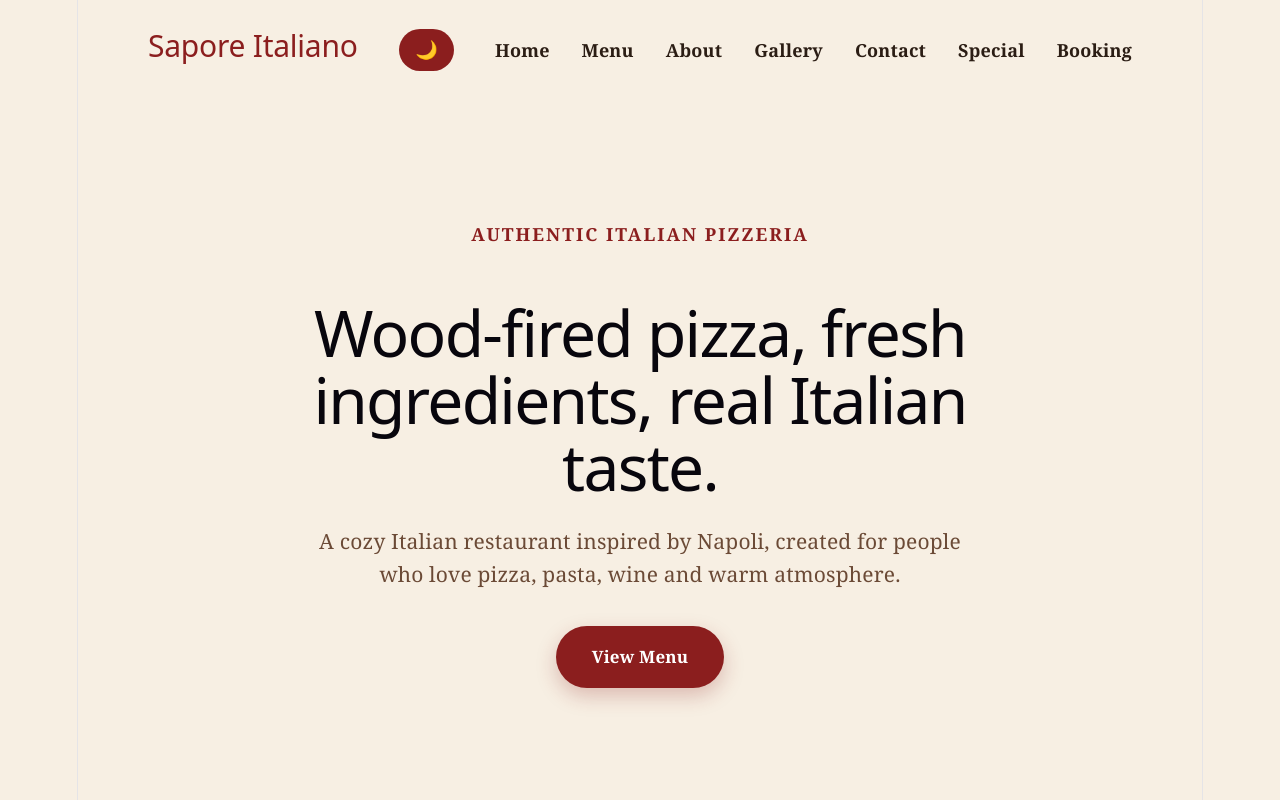
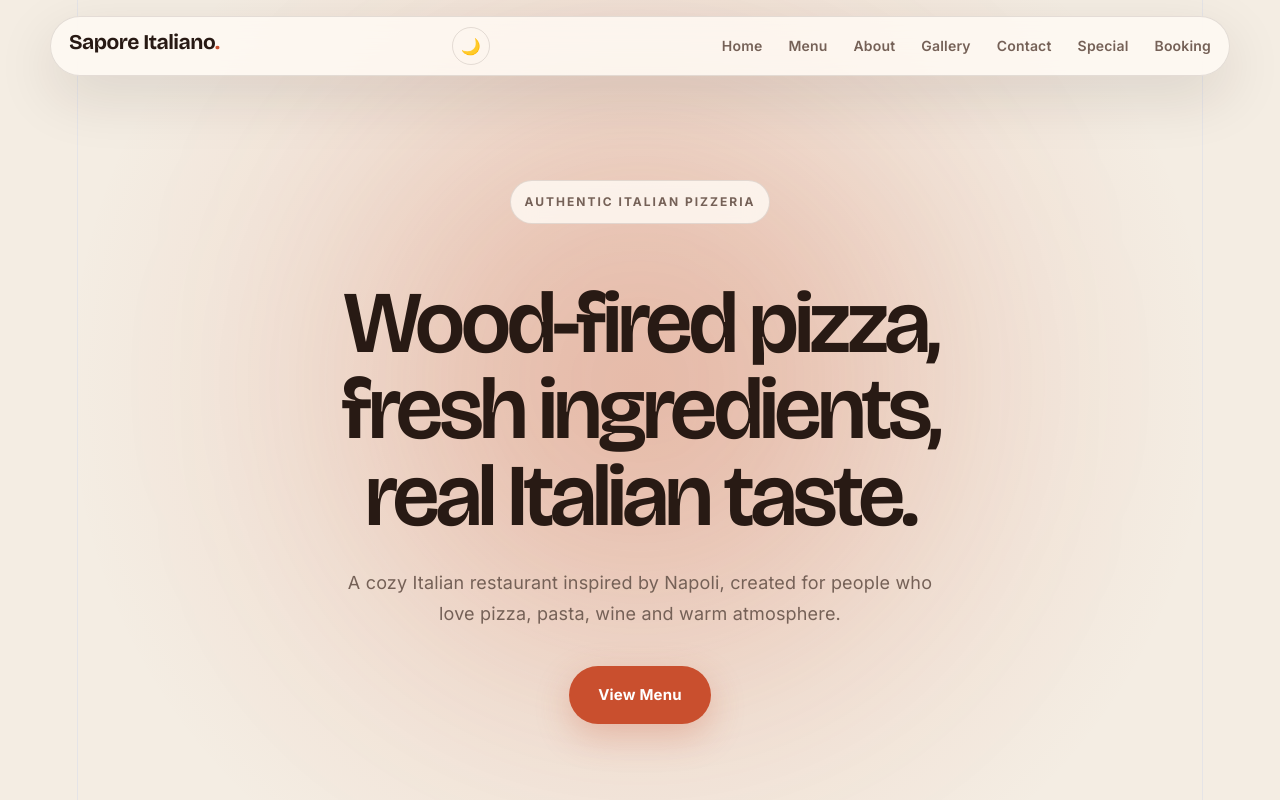
Before and after one commit to evolflow/pizzeria-website, a React (Vite) app: page / in a window 1280 px wide. Shown: the top 800 px of the page. Built offline with nearby package versions, Linux system fonts and the light colour scheme.

Commit message:
Coding session 84

```diff
--- a/src/App.css
+++ b/src/App.css
@@ -1,3 +1,5 @@
+@import url("https://fonts.googleapis.com/css2?family=Bricolage+Grotesque:wght@500;600;700&family=Inter:wght@400;500;600;700&display=swap");
+
 html {
   scroll-behavior: smooth;
 }
@@ -985,3 +987,313 @@ body {
 .dark .no-results {
   color: #e7d8c5;
 }
+
+/* ========================================
+   MODERN REDESIGN — GLOBAL, NAVBAR, HERO
+======================================== */
+
+:root {
+  --modern-background: #f4ede3;
+  --modern-surface: rgba(255, 250, 244, 0.82);
+  --modern-card: #fffaf4;
+  --modern-text: #281a14;
+  --modern-muted: #756157;
+  --modern-primary: #c94f2e;
+  --modern-primary-hover: #aa3e22;
+  --modern-accent: #d9a441;
+  --modern-border: rgba(40, 26, 20, 0.12);
+  --modern-shadow: 0 20px 60px rgba(40, 26, 20, 0.12);
+}
+
+.app.dark {
+  --modern-background: #1b1411;
+  --modern-surface: rgba(34, 24, 19, 0.78);
+  --modern-card: #261c17;
+  --modern-text: #f4ece4;
+  --modern-muted: #b9a79b;
+  --modern-primary: #d85c38;
+  --modern-primary-hover: #ed704b;
+  --modern-accent: #e0b35b;
+  --modern-border: rgba(244, 236, 228, 0.12);
+  --modern-shadow: 0 24px 70px rgba(0, 0, 0, 0.35);
+}
+
+body {
+  font-family: "Inter", sans-serif;
+  background: var(--modern-background);
+  color: var(--modern-text);
+}
+
+.app {
+  min-height: 100vh;
+  overflow-x: hidden;
+  background:
+    radial-gradient(
+      circle at 50% 7%,
+      rgba(201, 79, 46, 0.16),
+      transparent 32rem
+    ),
+    radial-gradient(
+      circle at 92% 28%,
+      rgba(217, 164, 65, 0.12),
+      transparent 22rem
+    ),
+    var(--modern-background);
+  color: var(--modern-text);
+  transition:
+    background 0.35s ease,
+    color 0.35s ease;
+}
+
+/* Modern floating Navbar */
+
+.navbar {
+  position: fixed;
+  top: 16px;
+  left: 50%;
+  z-index: 1000;
+  width: calc(100% - 32px);
+  max-width: 1180px;
+  padding: 10px 18px;
+
+  display: flex;
+  align-items: center;
+  justify-content: space-between;
+  gap: 20px;
+
+  border: 1px solid var(--modern-border);
+  border-radius: 999px;
+  background: var(--modern-surface);
+  box-shadow: var(--modern-shadow);
+  backdrop-filter: blur(18px);
+  -webkit-backdrop-filter: blur(18px);
+
+  transform: translateX(-50%);
+}
+
+.navbar h2 {
+  flex-shrink: 0;
+  font-family: "Bricolage Grotesque", sans-serif;
+  font-size: 21px;
+  font-weight: 700;
+  letter-spacing: -0.5px;
+  color: var(--modern-text);
+}
+
+.navbar h2::after {
+  content: ".";
+  color: var(--modern-primary);
+}
+
+.nav-links {
+  display: flex;
+  align-items: center;
+  justify-content: center;
+  gap: 26px;
+  flex-wrap: nowrap;
+}
+
+.nav-links a {
+  position: relative;
+  color: var(--modern-muted);
+  font-size: 14px;
+  font-weight: 600;
+  text-decoration: none;
+  transition: color 0.25s ease;
+}
+
+.nav-links a:hover {
+  color: var(--modern-text);
+}
+
+.nav-links a::after {
+  content: "";
+  position: absolute;
+  left: 0;
+  bottom: -6px;
+  width: 100%;
+  height: 2px;
+  border-radius: 999px;
+  background: var(--modern-primary);
+  transform: scaleX(0);
+  transform-origin: center;
+  transition: transform 0.25s ease;
+}
+
+.nav-links a:hover::after {
+  transform: scaleX(1);
+}
+
+.theme-button {
+  flex-shrink: 0;
+  width: 38px;
+  height: 38px;
+  padding: 0;
+
+  display: grid;
+  place-items: center;
+
+  border: 1px solid var(--modern-border);
+  border-radius: 50%;
+  background: transparent;
+  color: var(--modern-text);
+  font-size: 16px;
+  cursor: pointer;
+  transition:
+    background 0.25s ease,
+    transform 0.25s ease;
+}
+
+.theme-button:hover {
+  background: rgba(201, 79, 46, 0.12);
+  transform: rotate(10deg);
+}
+
+/* Modern Hero */
+
+.hero {
+  position: relative;
+  isolation: isolate;
+  min-height: 100vh;
+  max-width: 1180px;
+  margin: 0 auto;
+  padding: 180px 24px 110px;
+
+  display: flex;
+  flex-direction: column;
+  align-items: center;
+  justify-content: center;
+
+  text-align: center;
+  background: transparent;
+}
+
+.hero::before {
+  content: "";
+  position: absolute;
+  z-index: -1;
+  top: 110px;
+  left: 50%;
+  width: 540px;
+  height: 540px;
+
+  border-radius: 50%;
+  background: rgba(201, 79, 46, 0.2);
+  filter: blur(120px);
+  transform: translateX(-50%);
+  pointer-events: none;
+}
+
+.hero .small-title {
+  margin-bottom: 24px;
+  padding: 8px 14px;
+
+  border: 1px solid var(--modern-border);
+  border-radius: 999px;
+  background: var(--modern-surface);
+  color: var(--modern-muted);
+
+  font-family: "Inter", sans-serif;
+  font-size: 12px;
+  font-weight: 700;
+  letter-spacing: 2px;
+  text-transform: uppercase;
+
+  backdrop-filter: blur(12px);
+}
+
+.hero h1 {
+  max-width: 900px;
+  margin-bottom: 28px;
+
+  font-family: "Bricolage Grotesque", sans-serif;
+  font-size: clamp(52px, 7vw, 88px);
+  font-weight: 600;
+  line-height: 0.98;
+  letter-spacing: -4px;
+  color: var(--modern-text);
+  text-wrap: balance;
+}
+
+.hero-text {
+  max-width: 620px;
+  margin-bottom: 36px;
+
+  color: var(--modern-muted);
+  font-family: "Inter", sans-serif;
+  font-size: 18px;
+  line-height: 1.75;
+  text-wrap: pretty;
+}
+
+.cta-button {
+  padding: 15px 28px;
+
+  border: 1px solid transparent;
+  border-radius: 999px;
+  background: var(--modern-primary);
+  box-shadow: 0 12px 35px rgba(201, 79, 46, 0.28);
+
+  color: white;
+  font-family: "Inter", sans-serif;
+  font-size: 15px;
+  font-weight: 700;
+  text-decoration: none;
+
+  transition:
+    background 0.25s ease,
+    box-shadow 0.25s ease,
+    transform 0.25s ease;
+}
+
+.cta-button:hover {
+  background: var(--modern-primary-hover);
+  box-shadow: 0 16px 40px rgba(201, 79, 46, 0.34);
+  transform: translateY(-3px);
+}
+
+/* Redesign mobile overrides */
+
+@media (max-width: 900px) {
+  .navbar {
+    padding: 10px 14px;
+  }
+
+  .nav-links {
+    display: none;
+  }
+
+  .hero {
+    min-height: 90vh;
+    padding: 150px 22px 80px;
+  }
+
+  .hero h1 {
+    font-size: clamp(46px, 13vw, 68px);
+    letter-spacing: -2.5px;
+  }
+}
+
+@media (max-width: 480px) {
+  .navbar {
+    width: calc(100% - 20px);
+    top: 10px;
+  }
+
+  .navbar h2 {
+    font-size: 18px;
+  }
+
+  .hero {
+    padding: 135px 18px 70px;
+  }
+
+  .hero h1 {
+    font-size: 44px;
+    letter-spacing: -2px;
+  }
+
+  .hero-text {
+    font-size: 16px;
+  }
+}
```
Also changed, not shown: 1 other file (tests, documents, lock files or other folders).
